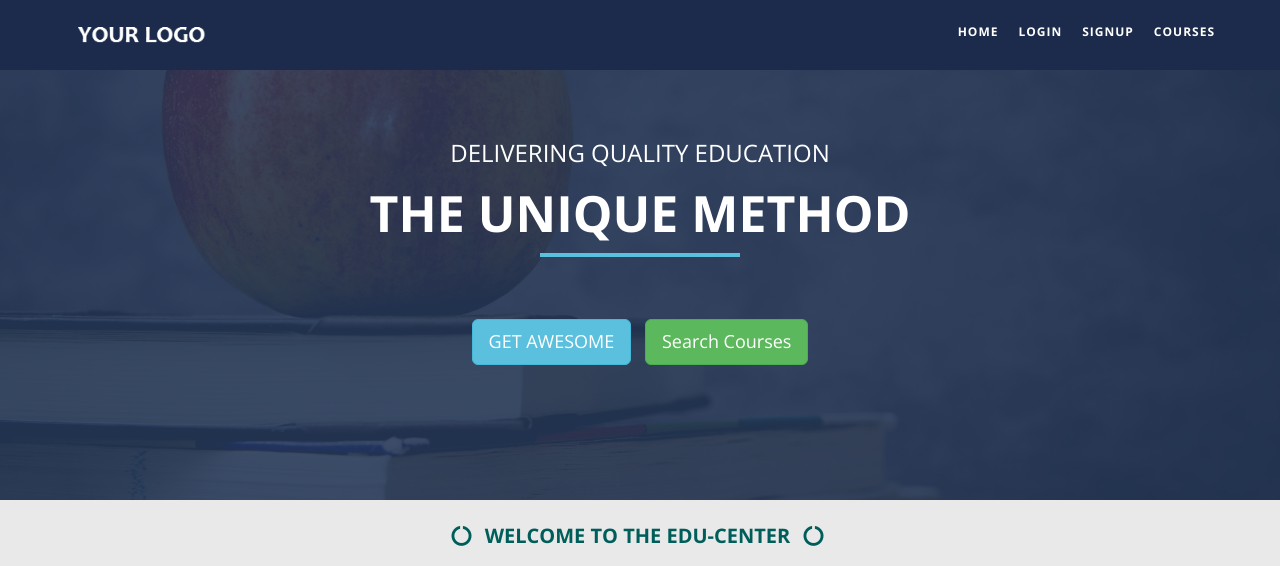
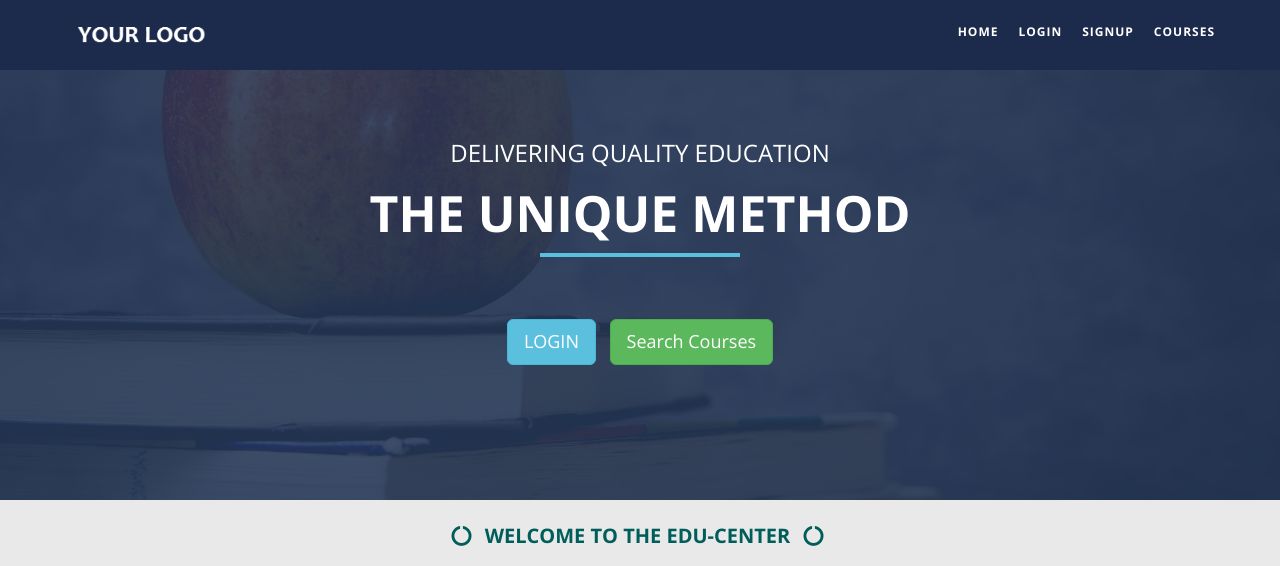
Before and after one commit to sarahaziziyan/OnlineCourse, a Django app: page / in a window 1280 px wide. Shown: the top 566 px of the page. Run offline with Django 3.2, Linux system fonts and the light colour scheme; tables that the repository leaves empty hold one stand-in row (values such as "Sample post"); grey boxes marked "Sample" are stand-in pictures; some libraries are stand-ins or nearby versions.

Commit message:
made some changes in index.html

```diff
--- a/OnlineCourseProject/OnlineCourseApp/templates/index.html
+++ b/OnlineCourseProject/OnlineCourseApp/templates/index.html
@@ -7,7 +7,7 @@
     <meta name="viewport" content="width=device-width, initial-scale=1, maximum-scale=1" />
     <meta name="description" content="" />
     <meta name="author" content="" />
-    <title>Free Education Template</title>
+    <title>Online Courses</title>
     <!-- BOOTSTRAP CORE STYLE CSS -->
     <link href="{% static '/css/bootstrap.css' %}" rel="stylesheet" />
     <!-- FONT AWESOME CSS -->
@@ -73,9 +73,14 @@
                         <li>
                               <h3>Delivering Quality Education</h3>
                            <h1>THE UNIQUE METHOD</h1>
-                            <a  href="#courseSearch-sec" class="btn btn-info btn-lg" >
-                                GET AWESOME
+                            {% if username is None %}
+                            <a  href="{% url 'login' %}" class="btn btn-info btn-lg" >
+                                LOGIN
                             </a>
+                            {% endif %}
+                            {% if userType == 'instructor' %}
+                                <a href="{% url 'create_course' %}" class="btn btn-info btn-lg">CREATE COURSE</a>
+                            {% endif %}
                              <a  href="#courseSearch-sec" class="btn btn-success btn-lg" >
                                 Search Courses
                             </a>
@@ -86,9 +91,14 @@
                         <li>
                             <h3>Delivering Quality Education</h3>
                            <h1>UNMATCHED APPROACH</h1>
-                             <a  href="#courseSearch-sec" class="btn btn-primary btn-lg" >
-                               GET AWESOME
-                            </a>
+                            {% if username is None %}
+                              <a  href="{% url 'login' %}" class="btn btn-primary btn-lg" >
+                               LOGIN
+                              </a>
+                            {% endif %}
+                            {% if userType == 'instructor' %}
+                                <a href="{% url 'create_course' %}" class="btn btn-info btn-lg">CREATE COURSE</a>
+                            {% endif %}
                              <a  href="#courseSearch-sec" class="btn btn-danger btn-lg" >
                                 Search Courses
                             </a>
@@ -99,9 +109,14 @@
                         <li>
                             <h3>Delivering Quality Education</h3>
                            <h1>AWESOME FACULTY PANEL</h1>
-                             <a  href="#courseSearch-sec" class="btn btn-default btn-lg" >
-                                GET AWESOME
+                            {% if username is None %}
+                             <a  href="{% url 'login' %}" class="btn btn-default btn-lg" >
+                                LOGIN
                             </a>
+                            {% endif %}
+                            {% if userType == 'instructor' %}
+                                <a href="{% url 'create_course' %}" class="btn btn-info btn-lg">CREATE COURSE</a>
+                            {% endif %}
                              <a  href="#courseSearch-sec" class="btn btn-info btn-lg" >
                                 Search Courses
                             </a>
--- a/OnlineCourseProject/OnlineCourseProject/urls.py
+++ b/OnlineCourseProject/OnlineCourseProject/urls.py
@@ -6,6 +6,7 @@ from OnlineCourseApp.views import *
 
 urlpatterns = [
     path('', index, name='index'),
+    path('index', index, name='index'),
     path('index_premade', index_premade, name='index_premade'),
     path('admin', admin.site.urls),
     path('sign_up', sign_up, name='sign_up'),
```
